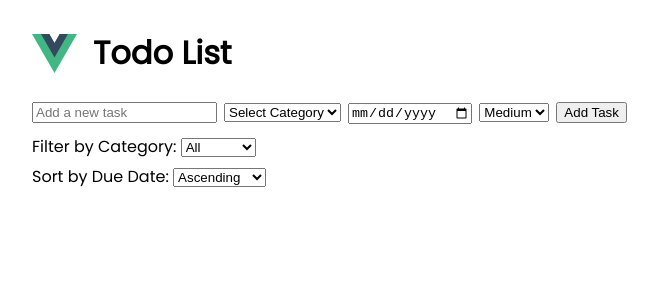
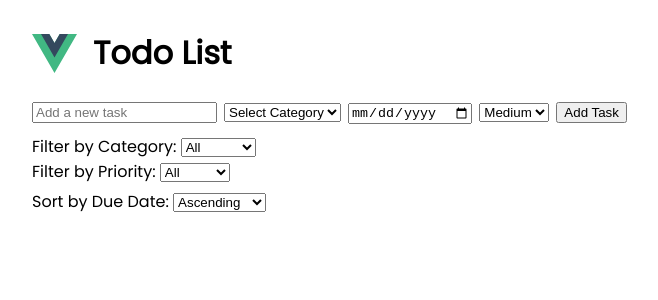
Before and after one commit to argaaji120/vue-simple-todo, a Vue app: page / in a window 1280 px wide. Shown: the top 300 px of the page, without its empty margins (8-666 px from the left). Built offline with nearby package versions, Linux system fonts and the light colour scheme.

Commit message:
Improved task filtering (by category and priority)

```diff
--- a/src/App.vue
+++ b/src/App.vue
@@ -9,12 +9,24 @@
       <!-- Add a new task -->
       <TaskInput v-on:add-task="addTask" />
 
+      <!-- Filter by Category -->
       <div class="filter-category">
         <label for="categoryFilter">Filter by Category: </label>
         <select v-model="categoryFilter" id="categoryFilter">
           <option value="">All</option>
           <option>Work</option>
           <option>Personal</option>
+        </select>
+      </div>
+
+      <!-- Filter by Priority -->
+      <div>
+        <label for="priorityFilter">Filter by Priority: </label>
+        <select v-model="priorityFilter" id="priorityFilter">
+          <option value="">All</option>
+          <option>High</option>
+          <option>Medium</option>
+          <option>Low</option>
         </select>
       </div>
 
@@ -48,6 +60,7 @@ export default {
     return {
       tasks: [],
       categoryFilter: '',
+      priorityFilter: '',
       sortOrder: 'asc',
     }
   },
@@ -76,6 +89,16 @@ export default {
 
       if (this.categoryFilter) {
         filtered = this.tasks.filter((task) => task.category === this.categoryFilter)
+      }
+
+      if (this.priorityFilter) {
+        filtered = this.tasks.filter((task) => task.priority === this.priorityFilter)
+      }
+
+      if (this.categoryFilter && this.priorityFilter) {
+        filtered = this.tasks.filter(
+          (task) => task.category === this.categoryFilter && task.priority === this.priorityFilter,
+        )
       }
 
       return filtered
```
